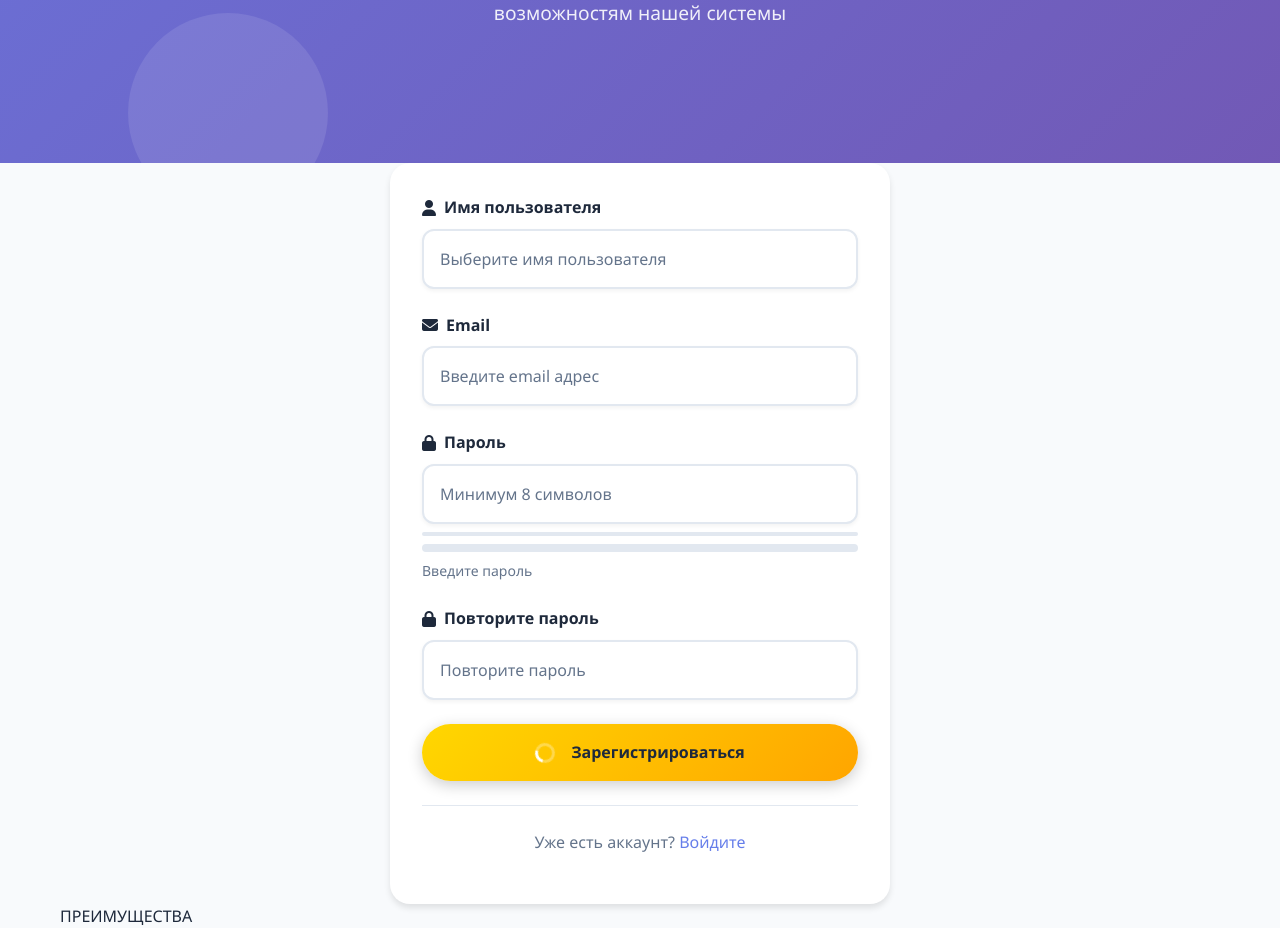
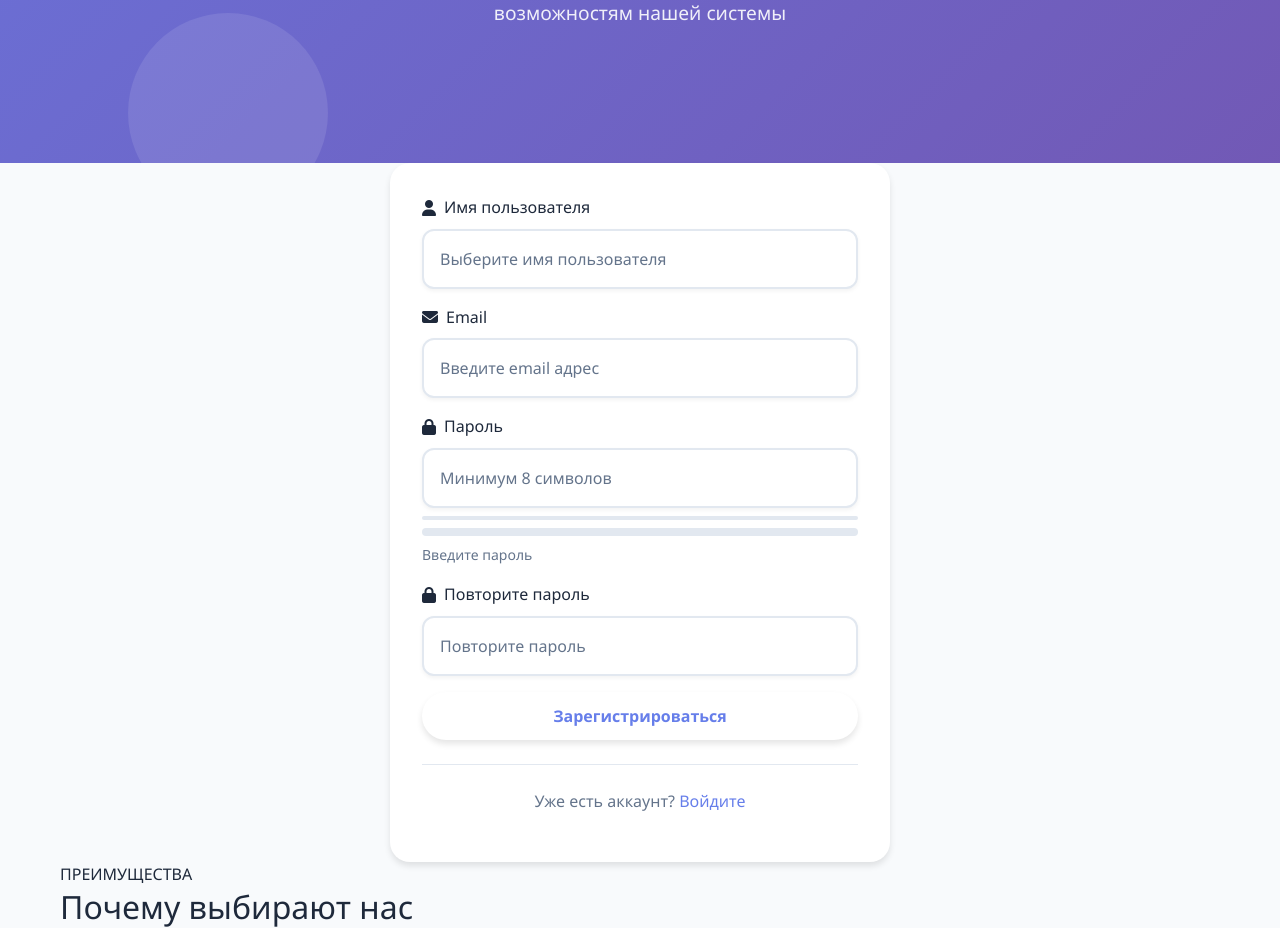
Before and after one commit to QuadDarv1ne/flask_auth_app_new, a Flask app: page /register in a window 1280 px wide. Shown: the part 418-1346 px from the top of the page. Run offline with Flask 3, Linux system fonts and the light colour scheme; some libraries are stand-ins or nearby versions.

Commit message:
modified:   templates/auth/login.html 	modified:   templates/auth/register.html 	modified:   templates/main/profile.html

```diff
--- a/templates/auth/register.html
+++ b/templates/auth/register.html
@@ -39,8 +39,8 @@
             <form method="POST" action="{{ url_for('auth.register') }}" class="auth-form">
                 {{ form.hidden_tag() }}
 
-                <div class="form-group">
-                    <label for="username">
+                <div class="mb-3">
+                    <label for="username" class="form-label">
                         <i class="fas fa-user"></i> {{ form.username.label.text }}
                     </label>
                     {{ form.username(class="form-control", placeholder="Выберите имя пользователя") }}
@@ -53,8 +53,8 @@
                     {% endif %}
                 </div>
 
-                <div class="form-group">
-                    <label for="email">
+                <div class="mb-3">
+                    <label for="email" class="form-label">
                         <i class="fas fa-envelope"></i> {{ form.email.label.text }}
                     </label>
                     {{ form.email(class="form-control", type="email", placeholder="Введите email адрес") }}
@@ -67,8 +67,8 @@
                     {% endif %}
                 </div>
 
-                <div class="form-group">
-                    <label for="password">
+                <div class="mb-3">
+                    <label for="password" class="form-label">
                         <i class="fas fa-lock"></i> {{ form.password.label.text }}
                     </label>
                     {{ form.password(class="form-control", placeholder="Минимум 8 символов", id="password") }}
@@ -87,8 +87,8 @@
                     {% endif %}
                 </div>
 
-                <div class="form-group">
-                    <label for="password2">
+                <div class="mb-3">
+                    <label for="password2" class="form-label">
                         <i class="fas fa-lock"></i> {{ form.password2.label.text }}
                     </label>
                     {{ form.password2(class="form-control", placeholder="Повторите пароль") }}
@@ -101,11 +101,11 @@
                     {% endif %}
                 </div>
 
-                <div class="form-group">
-                    <button type="submit" class="btn-modern btn-primary-modern btn-block">
-                                            <span class="loading-spinner"></span>
-                                            <span class="btn-text">{{ form.submit.label.text }}</span>
-                                        </button>
+                <div class="d-grid gap-2">
+                    <button type="submit" class="btn btn-primary btn-block">
+                        <span class="loading-spinner"></span>
+                        <span class="btn-text">{{ form.submit.label.text }}</span>
+                    </button>
                 </div>
 
                 <div class="auth-footer">
--- a/templates/main/profile.html
+++ b/templates/main/profile.html
@@ -74,7 +74,7 @@
                         {% endif %
                     </div>
 
-                    <div class="form-group">
+                    <div class="d-grid gap-2">
                         <button type="submit" class="btn btn-primary btn-block">
                             <span class="loading-spinner"></span>
                             <span class="btn-text">{{ profile_form.submit.label.text }}</span>
@@ -139,7 +139,7 @@
                         {% endif %}
                     </div>
 
-                    <div class="form-group">
+                    <div class="d-grid gap-2">
                         <button type="submit" class="btn btn-danger btn-block">
                             <span class="loading-spinner"></span>
                             <span class="btn-text">{{ password_form.submit.label.text }}</span>
```
Also changed, not shown: templates/auth/login.html (+10 -8 lines). Lines whose indentation alone changed are shown as unchanged.
